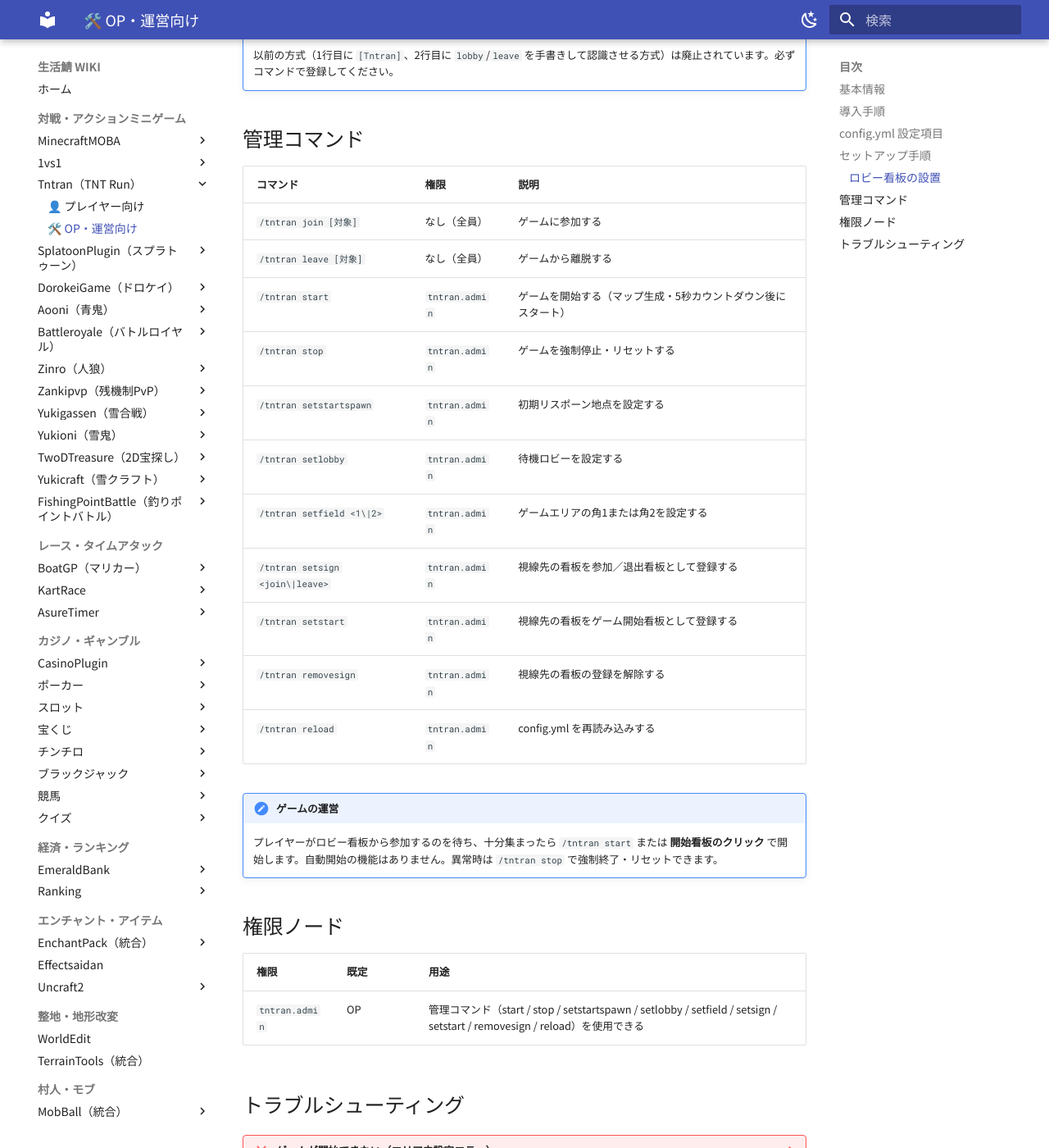
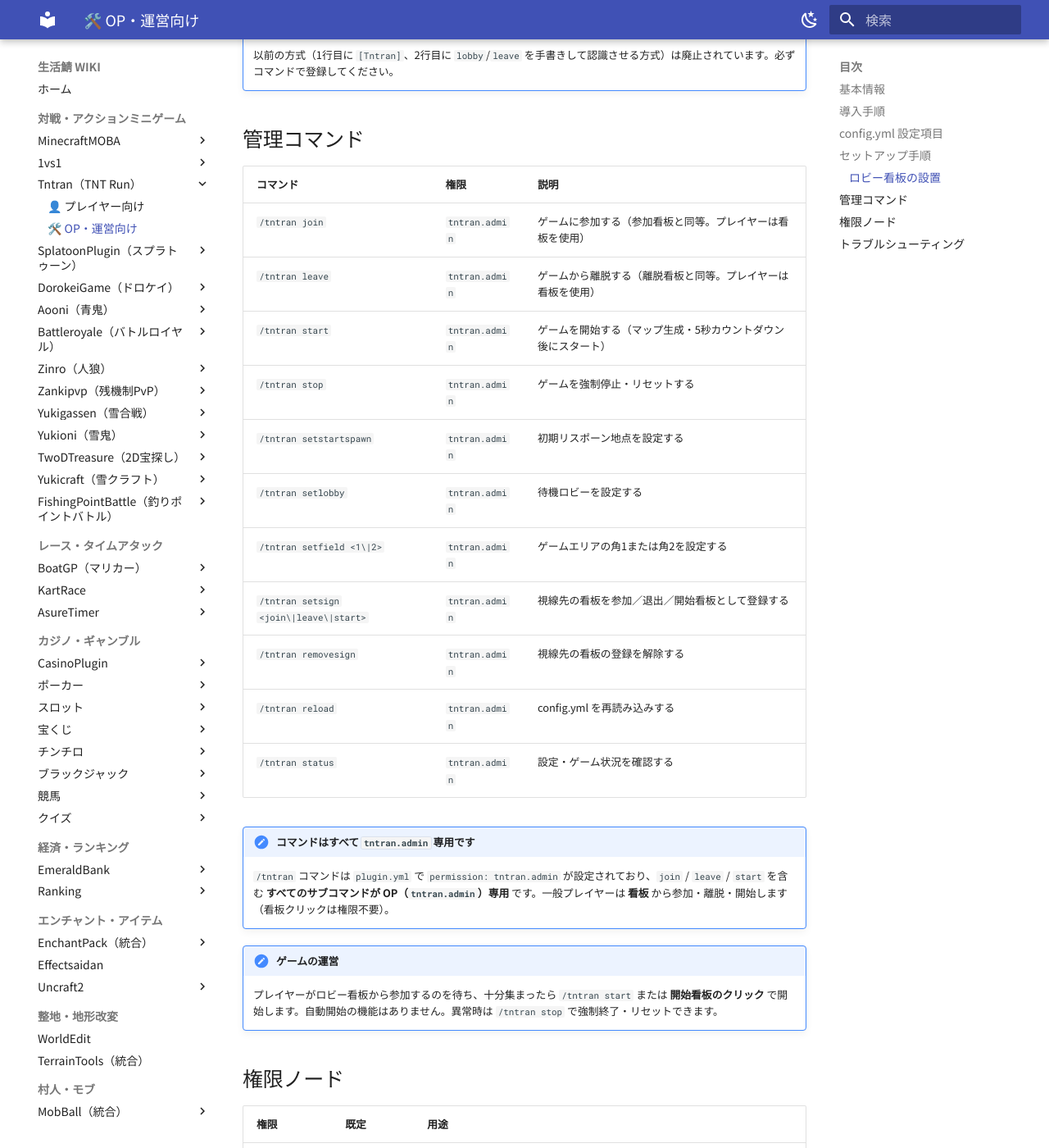
Before and after one commit to hennteko/seikatsu-wiki, an MkDocs documentation site: the page built from docs/minigames/tntran/op.md, in a window 1280 px wide and 1400 px high, scrolled down 3056 px. Shown: the whole window at 82% size. Built offline with MkDocs 1.6.1 and Material for MkDocs 9.7.7, drawn with Linux system fonts in a browser that asks for light colours; some of the changed text lies outside the part shown.

Commit message:
docs: TNTRAN setstart廃止→setsign start統合・コマンド権限を訂正

````diff
--- a/docs/minigames/tntran/op.md
+++ b/docs/minigames/tntran/op.md
@@ -33,7 +33,7 @@ Tntran の導入・エリアのセットアップ・config・権限・管理コ
 | `locations.lobby` | 未設定 | 待機ロビー（看板設置場所）。`/tntran setlobby` で設定 |
 | `locations.area.pos1` | 未設定 | ゲームエリアの角1。`/tntran setfield 1` で設定 |
 | `locations.area.pos2` | 未設定 | ゲームエリアの角2。`/tntran setfield 2` で設定 |
-| `signs.join` / `signs.leave` / `signs.start` | `[]` | 参加・退出・開始看板の位置リスト。`/tntran setsign <join\|leave>`・`/tntran setstart` で自動保存 |
+| `signs.join` / `signs.leave` / `signs.start` | `[]` | 参加・退出・開始看板の位置リスト。`/tntran setsign <join\|leave\|start>` で自動保存 |
 
 !!! note "座標はコマンドで設定"
     `locations` 配下の座標は手書きせず、後述の各設定コマンドで設定するのが確実です。実行したプレイヤーの立ち位置が保存されます。
@@ -74,7 +74,7 @@ Tntran の導入・エリアのセットアップ・config・権限・管理コ
 ```
 
 ```text title="開始看板を登録（表示: [Tntran]／start／▶クリックで開始。クリックでゲーム開始）"
-/tntran setstart
+/tntran setsign start
 ```
 
 ```text title="視線先の看板の登録を解除"
@@ -93,17 +93,20 @@ Tntran の導入・エリアのセットアップ・config・権限・管理コ
 
 | コマンド | 権限 | 説明 |
 |---|---|---|
-| `/tntran join [対象]` | なし（全員） | ゲームに参加する |
-| `/tntran leave [対象]` | なし（全員） | ゲームから離脱する |
+| `/tntran join` | `tntran.admin` | ゲームに参加する（参加看板と同等。プレイヤーは看板を使用） |
+| `/tntran leave` | `tntran.admin` | ゲームから離脱する（離脱看板と同等。プレイヤーは看板を使用） |
 | `/tntran start` | `tntran.admin` | ゲームを開始する（マップ生成・5秒カウントダウン後にスタート） |
 | `/tntran stop` | `tntran.admin` | ゲームを強制停止・リセットする |
 | `/tntran setstartspawn` | `tntran.admin` | 初期リスポーン地点を設定する |
 | `/tntran setlobby` | `tntran.admin` | 待機ロビーを設定する |
 | `/tntran setfield <1\|2>` | `tntran.admin` | ゲームエリアの角1または角2を設定する |
-| `/tntran setsign <join\|leave>` | `tntran.admin` | 視線先の看板を参加／退出看板として登録する |
-| `/tntran setstart` | `tntran.admin` | 視線先の看板をゲーム開始看板として登録する |
+| `/tntran setsign <join\|leave\|start>` | `tntran.admin` | 視線先の看板を参加／退出／開始看板として登録する |
 | `/tntran removesign` | `tntran.admin` | 視線先の看板の登録を解除する |
 | `/tntran reload` | `tntran.admin` | config.yml を再読み込みする |
+| `/tntran status` | `tntran.admin` | 設定・ゲーム状況を確認する |
+
+!!! note "コマンドはすべて `tntran.admin` 専用です"
+    `/tntran` コマンドは `plugin.yml` で `permission: tntran.admin` が設定されており、`join` / `leave` / `start` を含む **すべてのサブコマンドが OP（`tntran.admin`）専用** です。一般プレイヤーは **看板** から参加・離脱・開始します（看板クリックは権限不要）。
 
 !!! note "ゲームの運営"
     プレイヤーがロビー看板から参加するのを待ち、十分集まったら `/tntran start` または **開始看板のクリック** で開始します。自動開始の機能はありません。異常時は `/tntran stop` で強制終了・リセットできます。
@@ -112,7 +115,7 @@ Tntran の導入・エリアのセットアップ・config・権限・管理コ
 
 | 権限 | 既定 | 用途 |
 |---|---|---|
-| `tntran.admin` | OP | 管理コマンド（start / stop / setstartspawn / setlobby / setfield / setsign / setstart / removesign / reload）を使用できる |
+| `tntran.admin` | OP | `/tntran` の全コマンド（join / leave / start / stop / setstartspawn / setlobby / setfield / setsign / removesign / reload / status）を使用できる |
 
 ## トラブルシューティング
 
````
